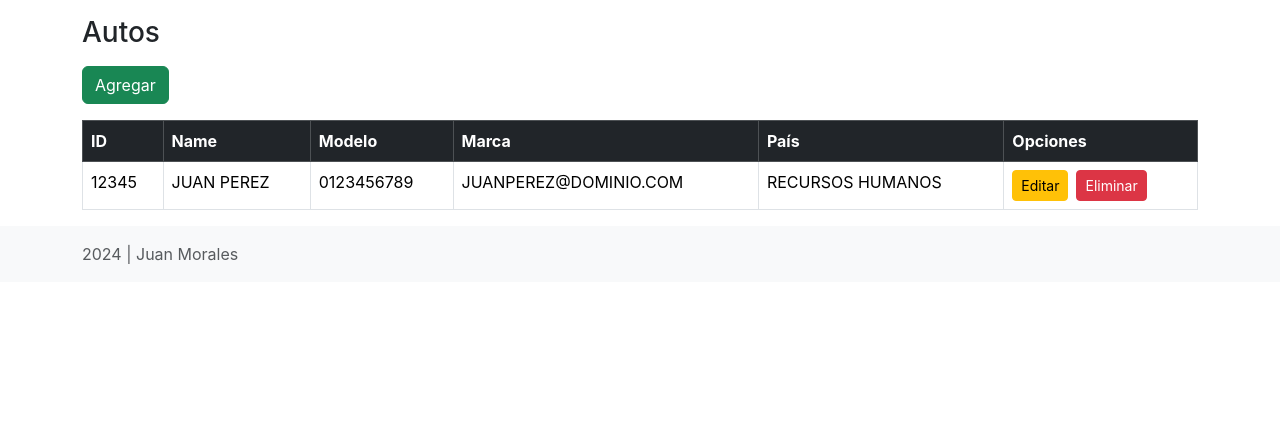
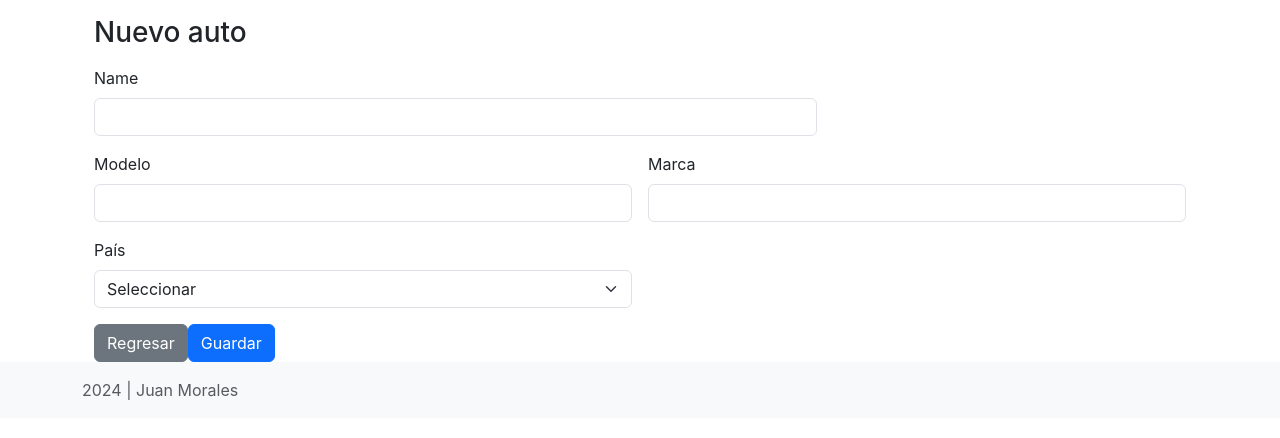
Before and after one commit to juanse-morales/app-auto-react, a React (Create React App) app: page /nuevo in a window 1280 px wide. Shown: the top 438 px of the page. Built offline with nearby package versions, Linux system fonts and the light colour scheme.

Commit message:
REFACTOR: Set routing

```diff
--- a/package.json
+++ b/package.json
@@ -8,6 +8,7 @@
     "@testing-library/user-event": "^13.5.0",
     "react": "^18.3.1",
     "react-dom": "^18.3.1",
+    "react-router-dom": "^6.26.2",
     "react-scripts": "5.0.1",
     "web-vitals": "^2.1.4"
   },
--- a/src/App.js
+++ b/src/App.js
@@ -1,25 +1,20 @@
 import "./App.css";
-import Footer from "./components/footer";
+import { Routes, Route } from 'react-router-dom';
+import Layout from "./components/Layout";
+import NuevoAuto from "./components/NuevoAutos";
 import IndexAutos from "./components/IndexAutos";
+
 
 function App() {
   return (
-    <div class="d-flex flex-column h-100">
-      <main class="flex-shrink-0">
-        <div class="container">
-          <h3 class="my-3" id="titulo">
-            Autos
-          </h3>
-
-          <a href="nuevo.html" class="btn btn-success">
-            Agregar
-          </a>
-
-          <IndexAutos />
-        </div>
-      </main>
-
-      <Footer />
+    <div>
+      <Routes>
+        <Route path="/" element={<Layout />}>
+          <Route path="nuevo" element={<NuevoAuto />} />
+          <Route path="/" element={<IndexAutos />} />
+          <Route path="*" element={<IndexAutos />} />
+        </Route>
+      </Routes>
     </div>
   );
 }
--- a/src/components/IndexAutos.js
+++ b/src/components/IndexAutos.js
@@ -1,5 +1,16 @@
+import { Link } from "react-router-dom";
+
 const IndexAutos = () => {
   return (
+    <div>
+      <h3 class="my-3" id="titulo">
+        Autos
+      </h3>
+
+      <Link class="btn btn-success" to="/nuevo">
+        Agregar
+      </Link>
+
       <table
         class="table table-hover table-bordered my-3"
         aria-describedby="titulo"
@@ -40,6 +51,7 @@ const IndexAutos = () => {
           </tr>
         </tbody>
       </table>
+    </div>
   );
 };
 
--- /dev/null
+++ b/src/components/Layout.js
@@ -0,0 +1,18 @@
+import { Outlet, Link } from "react-router-dom";
+import Footer from "./Footer";
+
+const Layout = () => {
+  return (
+    <div class="d-flex flex-column h-100">
+      <main class="flex-shrink-0">
+        <div class="container">
+          <Outlet />
+        </div>
+      </main>
+
+      <Footer />
+    </div>
+  );
+};
+
+export default Layout;
--- a/src/components/NuevoAutos.js
+++ b/src/components/NuevoAutos.js
@@ -1,3 +1,5 @@
+import { Link } from "react-router-dom";
+
 const NuevoAuto = () => {
   return (
     <div class="d-flex flex-column h-100">
@@ -56,9 +58,9 @@ const NuevoAuto = () => {
             </div>
 
             <div class="col-12">
-              <a href="index.html" class="btn btn-secondary">
+              <Link to="/" class="btn btn-secondary">
                 Regresar
-              </a>
+              </Link>
               <button type="submit" class="btn btn-primary">
                 Guardar
               </button>
--- a/src/index.js
+++ b/src/index.js
@@ -3,11 +3,15 @@ import ReactDOM from 'react-dom/client';
 import './index.css';
 import App from './App';
 import reportWebVitals from './reportWebVitals';
+import { BrowserRouter } from "react-router-dom";
+
 
 const root = ReactDOM.createRoot(document.getElementById('root'));
 root.render(
   <React.StrictMode>
-    <App />
+    <BrowserRouter>
+      <App />
+    </BrowserRouter>
   </React.StrictMode>
 );
 
```
Also changed, not shown: 1 other file (tests, documents, lock files or other folders). Lines whose indentation alone changed are shown as unchanged.
